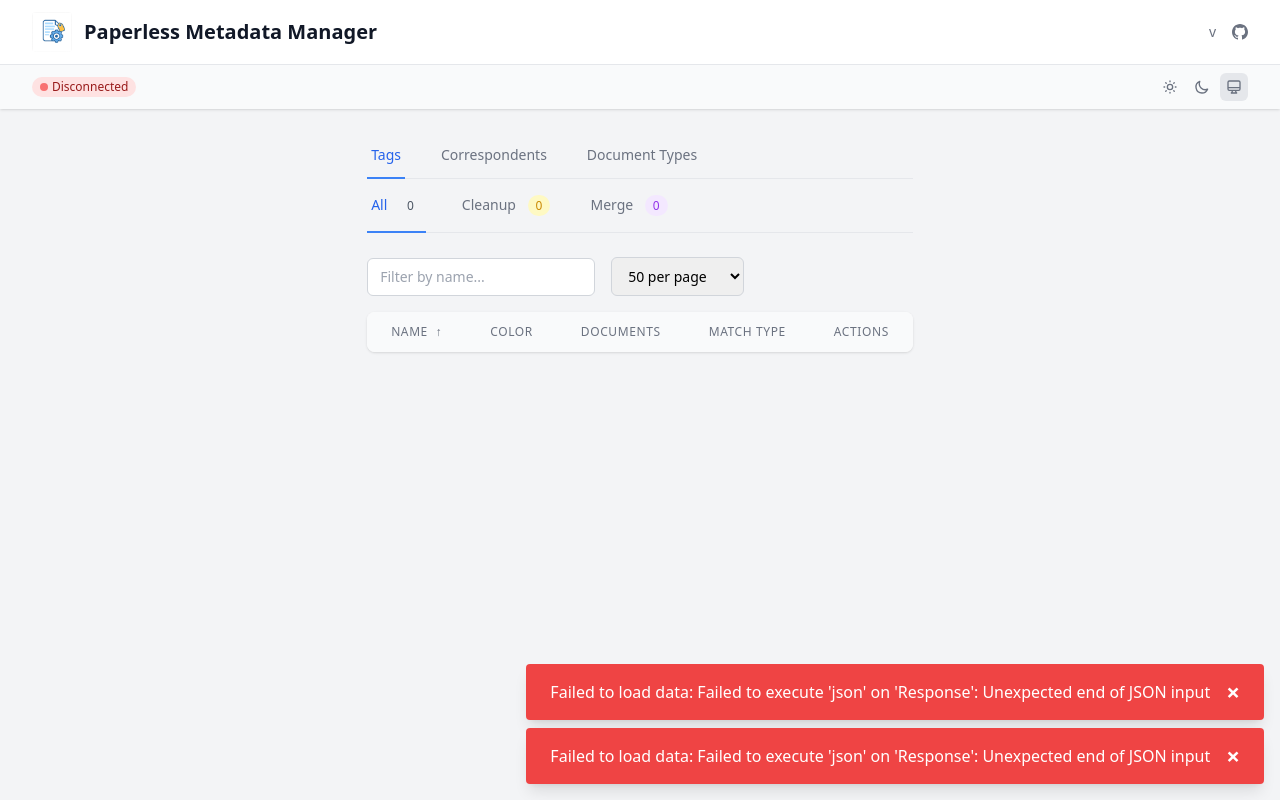
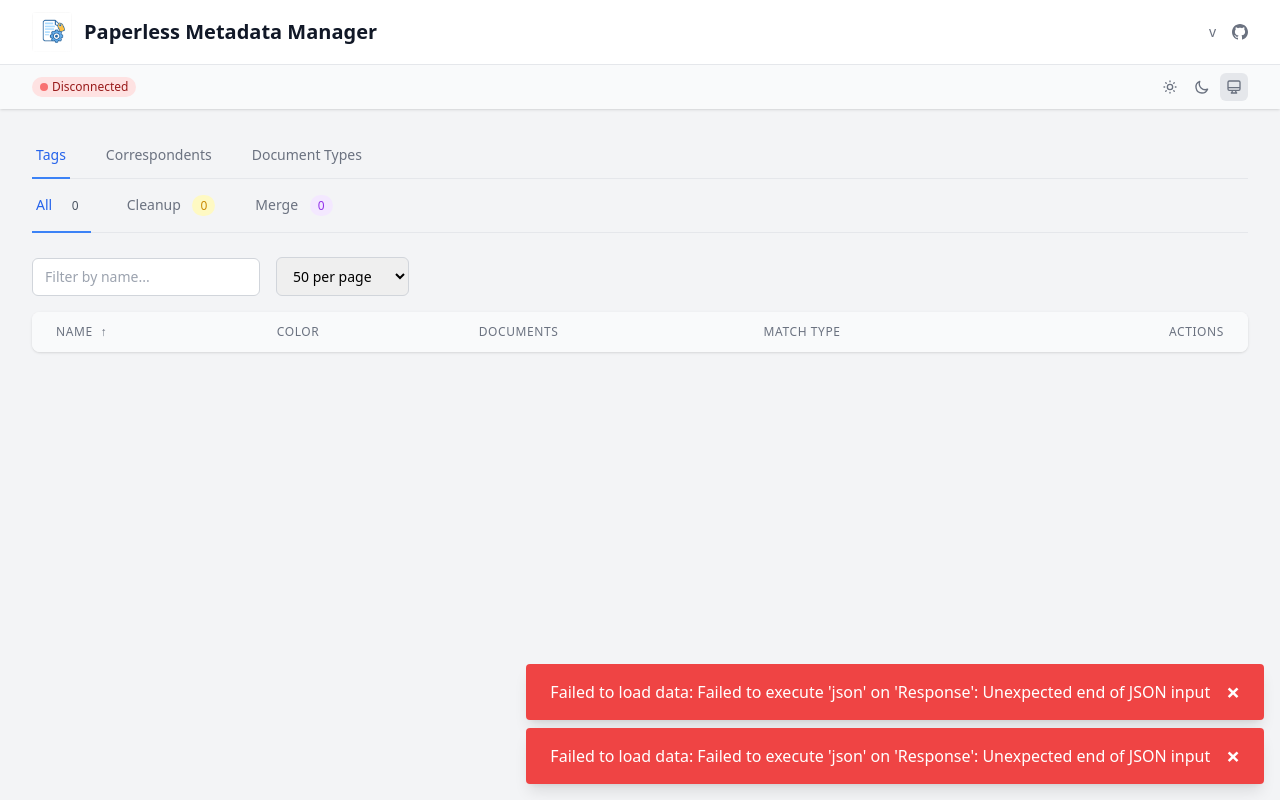
Before and after one commit to benhumphry/paperless-metadata-manager, a FastAPI app: template app/templates/index.html in a window 1280 px wide. Run offline with FastAPI, Linux system fonts and the light colour scheme; the template is opened without the code that fills it, so the values that code supplies are empty; parts of the project's set-up code (start-up, migrations or seed data) failed here and were passed over; some libraries are stand-ins or nearby versions.

Commit message:
Add w-full to main element

```diff
--- a/app/templates/base.html
+++ b/app/templates/base.html
@@ -241,7 +241,7 @@
         </header>
 
         <!-- Main Content -->
-        <main class="max-w-7xl mx-auto px-4 py-6 sm:px-6 lg:px-8 flex-1">
+        <main class="w-full max-w-7xl mx-auto px-4 py-6 sm:px-6 lg:px-8 flex-1">
             {% if error %}
             <div
                 class="mb-4 bg-red-50 border border-red-200 text-red-700 px-4 py-3 rounded relative dark:bg-red-900/50 dark:border-red-800 dark:text-red-200"
```
